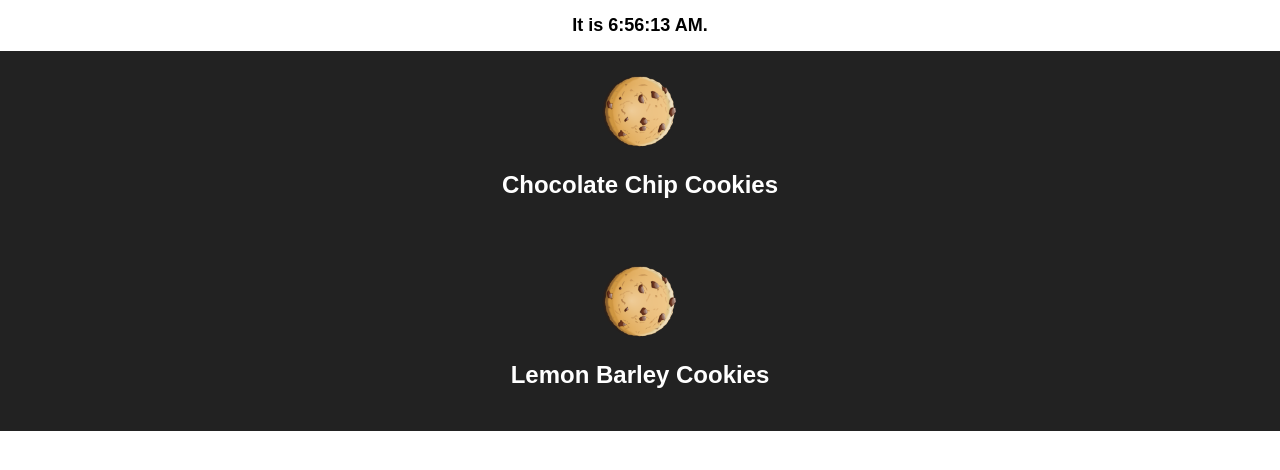
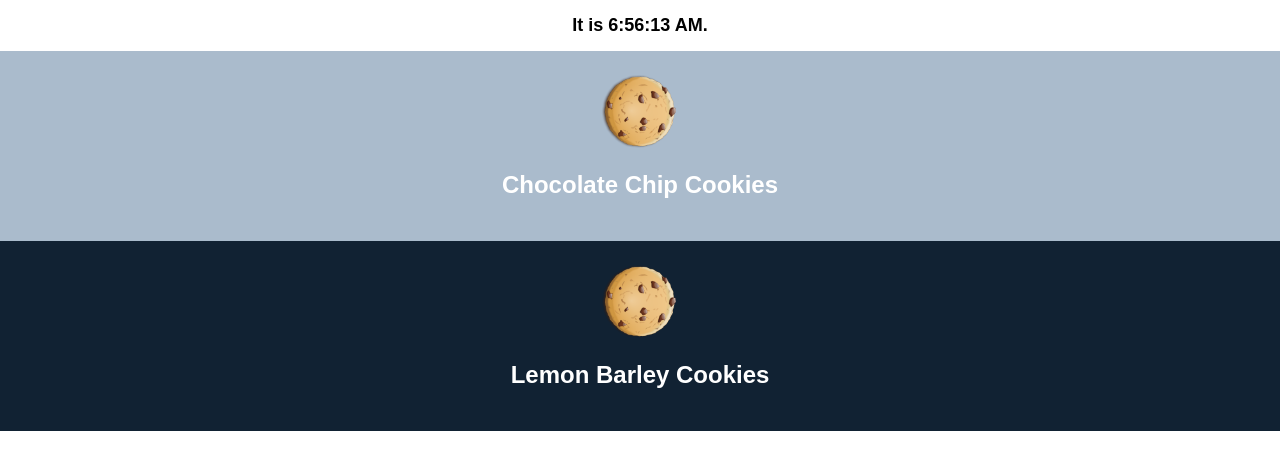
Before and after one commit to turtle96/cookies, a React (Create React App) app: page / in a window 1280 px wide. Shown: the top 470 px of the page. Built offline with nearby package versions, Linux system fonts and the light colour scheme.

Commit message:
extract colour of box

```diff
--- a/src/App.css
+++ b/src/App.css
@@ -8,7 +8,6 @@
 }
 
 .App-header {
-  background-color: #222;
   height: 150px;
   padding: 20px;
   color: white;
--- a/src/App.js
+++ b/src/App.js
@@ -10,8 +10,8 @@ class App extends Component {
     return (
       <div className="App">
         <Clock/>
-        <Box label="Chocolate Chip"/>
-        <Box label="Lemon Barley"/>
+        <Box label="Chocolate Chip" colour="#abc"/>
+        <Box label="Lemon Barley" colour="#123"/>
       </div>
     );
   }
@@ -22,7 +22,7 @@ function Box(props) {
   // className used to specify a CSS class, check App.css
   return (
     <div>
-      <header className="App-header">
+      <header className="App-header" style={{backgroundColor: props.colour}}>
         <Cookie label={props.label}/>
       </header>
     </div>
```
